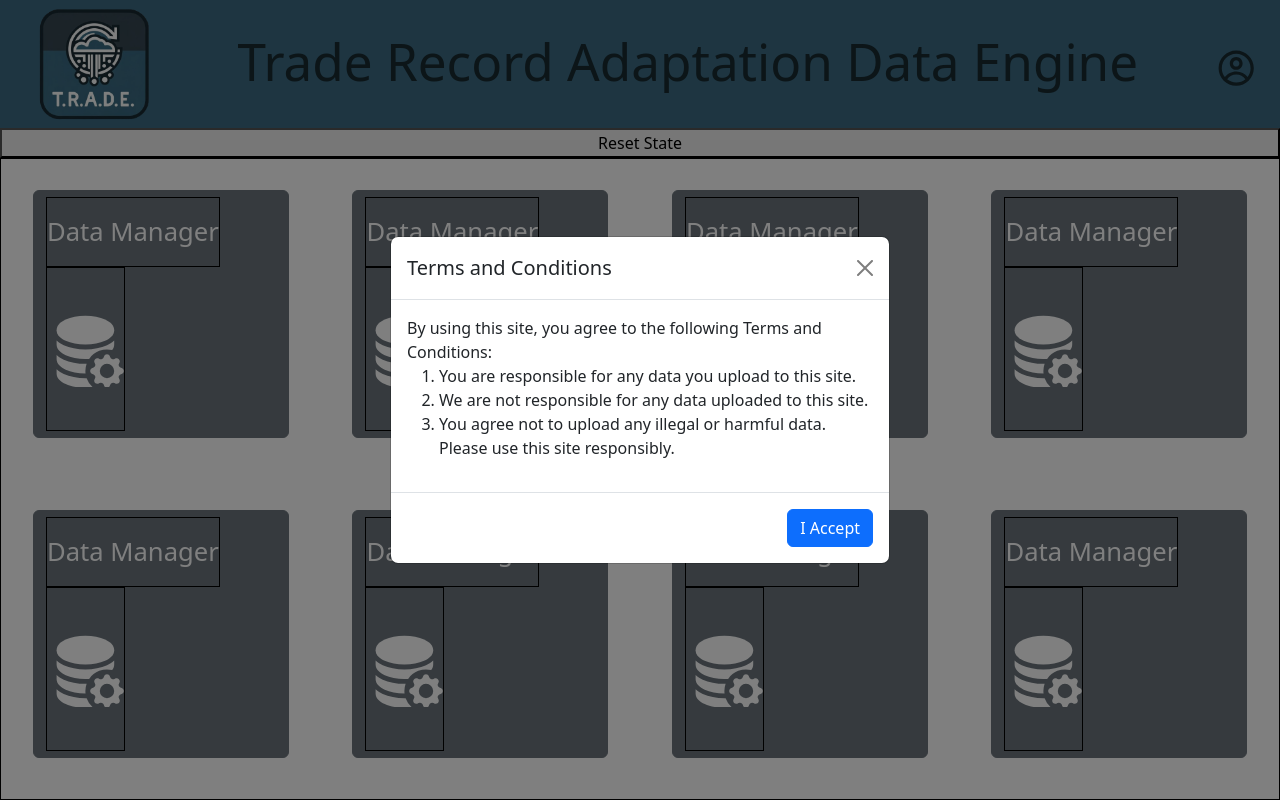
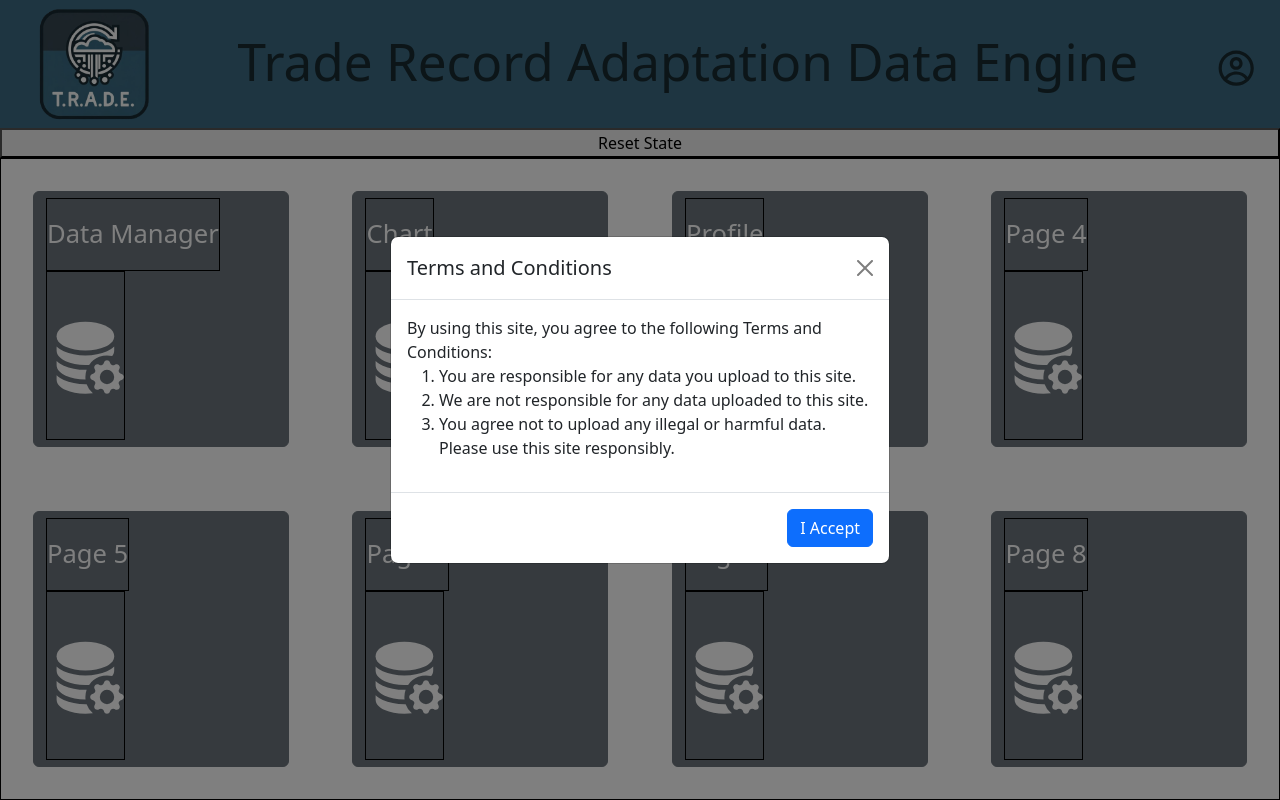
Before and after one commit to JOATZ/TRADE_App, a React (Create React App) app: page / in a window 1280 px wide. Built offline with nearby package versions, Linux system fonts and the light colour scheme.

Commit message:
responsiveness of tiles fixed

```diff
--- a/src/pages/HomePage.js
+++ b/src/pages/HomePage.js
@@ -4,6 +4,11 @@ import { BsDatabaseFillGear } from 'react-icons/bs'
 import { NavLink } from 'react-router-dom'
 import { Container, Row } from 'reactstrap'
 
+const pageLinks = [
+    { title: 'Title 1', to: '/path1', icon: <BsDatabaseFillGear /> },
+    { title: 'Title 2', to: '/path2', icon: <BsDatabaseFillGear /> },
+    { title: 'Title 3', to: '/path3', icon: <BsDatabaseFillGear /> }
+]
 const HomePage = () => {
     return (
         <Container fluid className='home-page-container'>
@@ -23,8 +28,15 @@ const HomePage = () => {
                     style={navStyles.navLink}
                     to='/datamanager'
                 >
+                    <HomePageTile title='Chart' icon={<BsDatabaseFillGear />} />
+                </NavLink>
+                <NavLink
+                    className='nav-link col-6 col-md-3'
+                    style={navStyles.navLink}
+                    to='/datamanager'
+                >
                     <HomePageTile
-                        title='Data Manager'
+                        title='Profile'
                         icon={<BsDatabaseFillGear />}
                     />
                 </NavLink>
@@ -34,7 +46,7 @@ const HomePage = () => {
                     to='/datamanager'
                 >
                     <HomePageTile
-                        title='Data Manager'
+                        title='Page 4'
                         icon={<BsDatabaseFillGear />}
                     />
                 </NavLink>
@@ -44,19 +56,7 @@ const HomePage = () => {
                     to='/datamanager'
                 >
                     <HomePageTile
-                        title='Data Manager'
-                        icon={<BsDatabaseFillGear />}
-                    />
-                </NavLink>
-            </Row>
-            <Row className='nav-btn-row'>
-                <NavLink
-                    className='nav-link col-6 col-md-3'
-                    style={navStyles.navLink}
-                    to='/datamanager'
-                >
-                    <HomePageTile
-                        title='Data Manager'
+                        title='Page 5'
                         icon={<BsDatabaseFillGear />}
                     />
                 </NavLink>
@@ -66,7 +66,7 @@ const HomePage = () => {
                     to='/datamanager'
                 >
                     <HomePageTile
-                        title='Data Manager'
+                        title='Page 6'
                         icon={<BsDatabaseFillGear />}
                     />
                 </NavLink>
@@ -76,7 +76,7 @@ const HomePage = () => {
                     to='/datamanager'
                 >
                     <HomePageTile
-                        title='Data Manager'
+                        title='Page 7'
                         icon={<BsDatabaseFillGear />}
                     />
                 </NavLink>
@@ -86,7 +86,7 @@ const HomePage = () => {
                     to='/datamanager'
                 >
                     <HomePageTile
-                        title='Data Manager'
+                        title='Page 8'
                         icon={<BsDatabaseFillGear />}
                     />
                 </NavLink>
```
